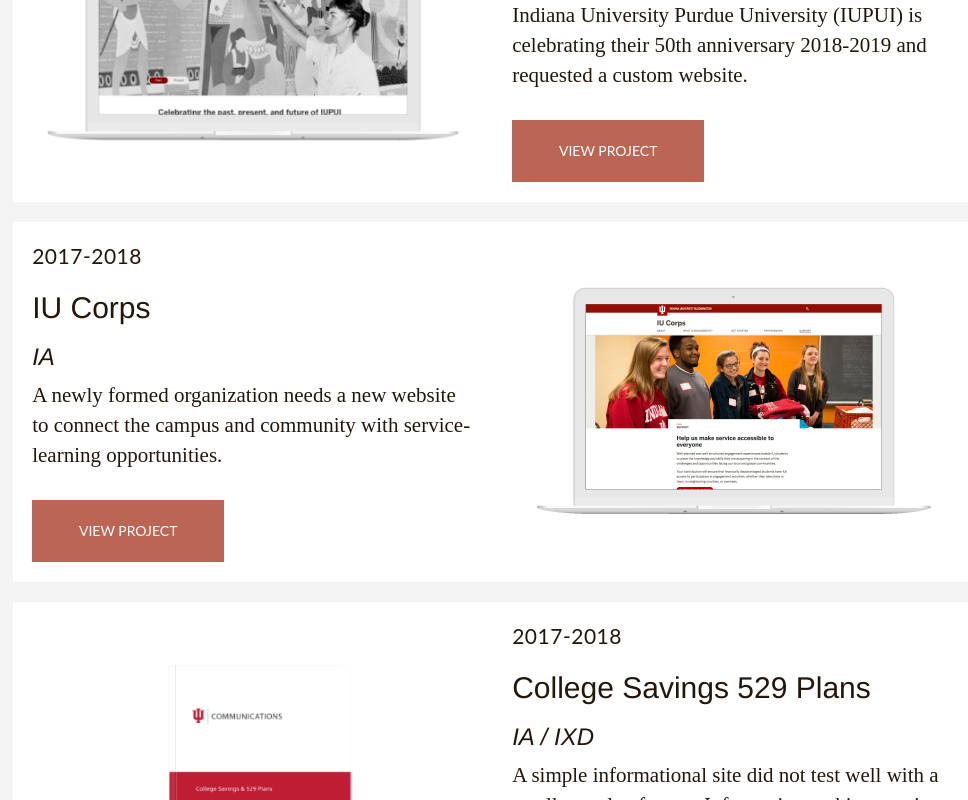
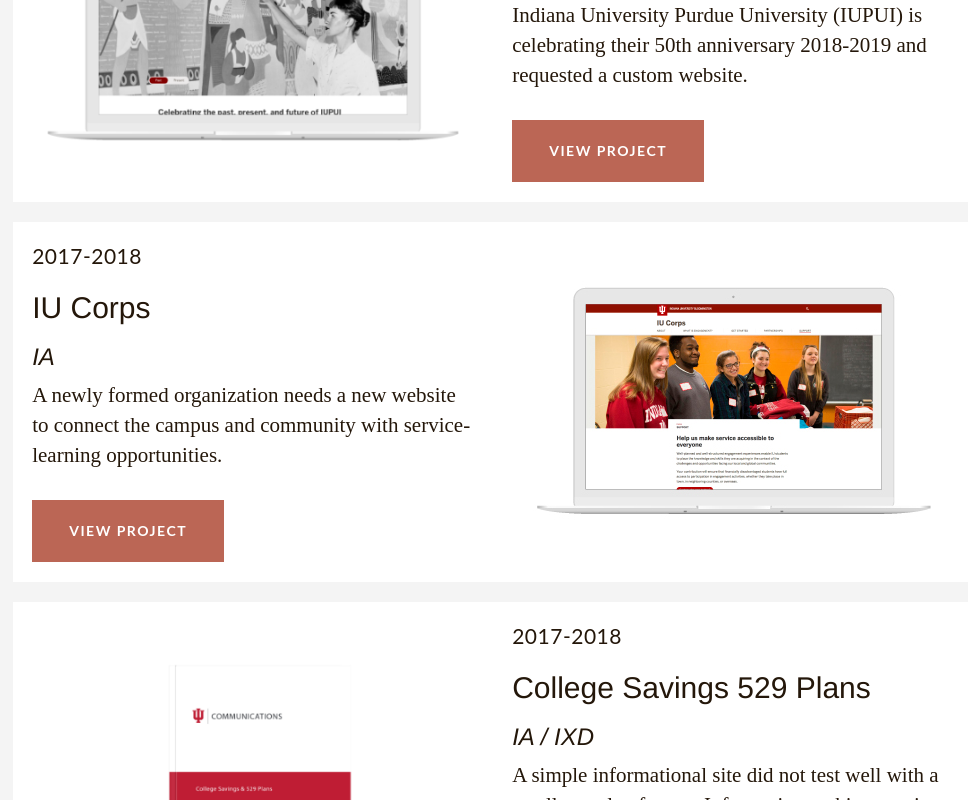
Before and after one commit to justinkahrs/portfolio-react, a React (Create React App) app: page / in a window 1280 px wide. Shown: the part 1760-2560 px from the top of the page, without its empty margins (147-1115 px from the left). Built offline with nearby package versions, Linux system fonts and the light colour scheme; what webfontloader would draw is missing.

Commit message:
fix buttons

```diff
--- a/src/mainPage/PortfolioItem.js
+++ b/src/mainPage/PortfolioItem.js
@@ -46,6 +46,8 @@ class PortfolioItem extends Component {
         color: 'white',
         marginTop: '3rem',
         fontFamily: 'Lato',
+        fontWeight: 'bold',
+        letterSpacing: '1.5px',
       },
     }
   }
```
